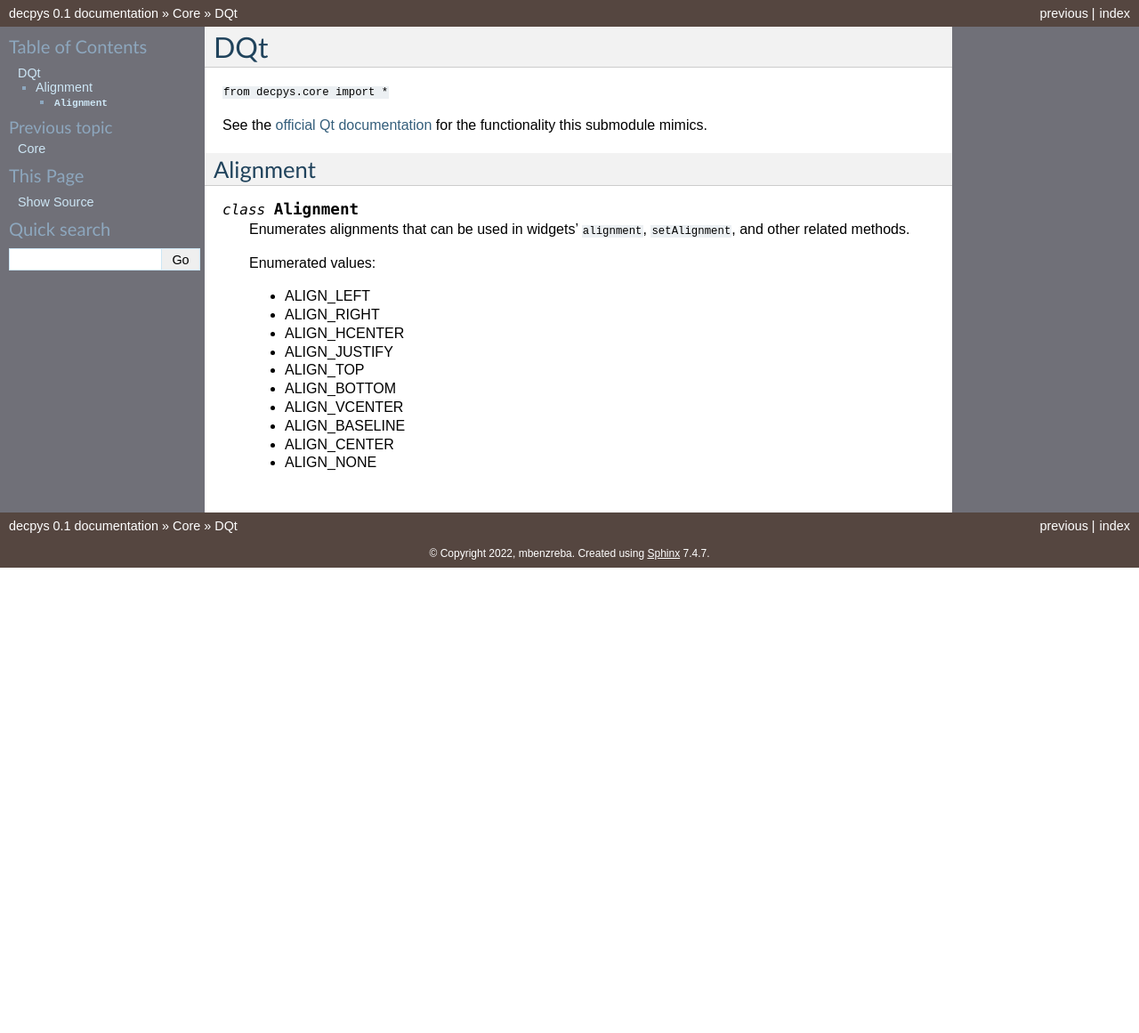
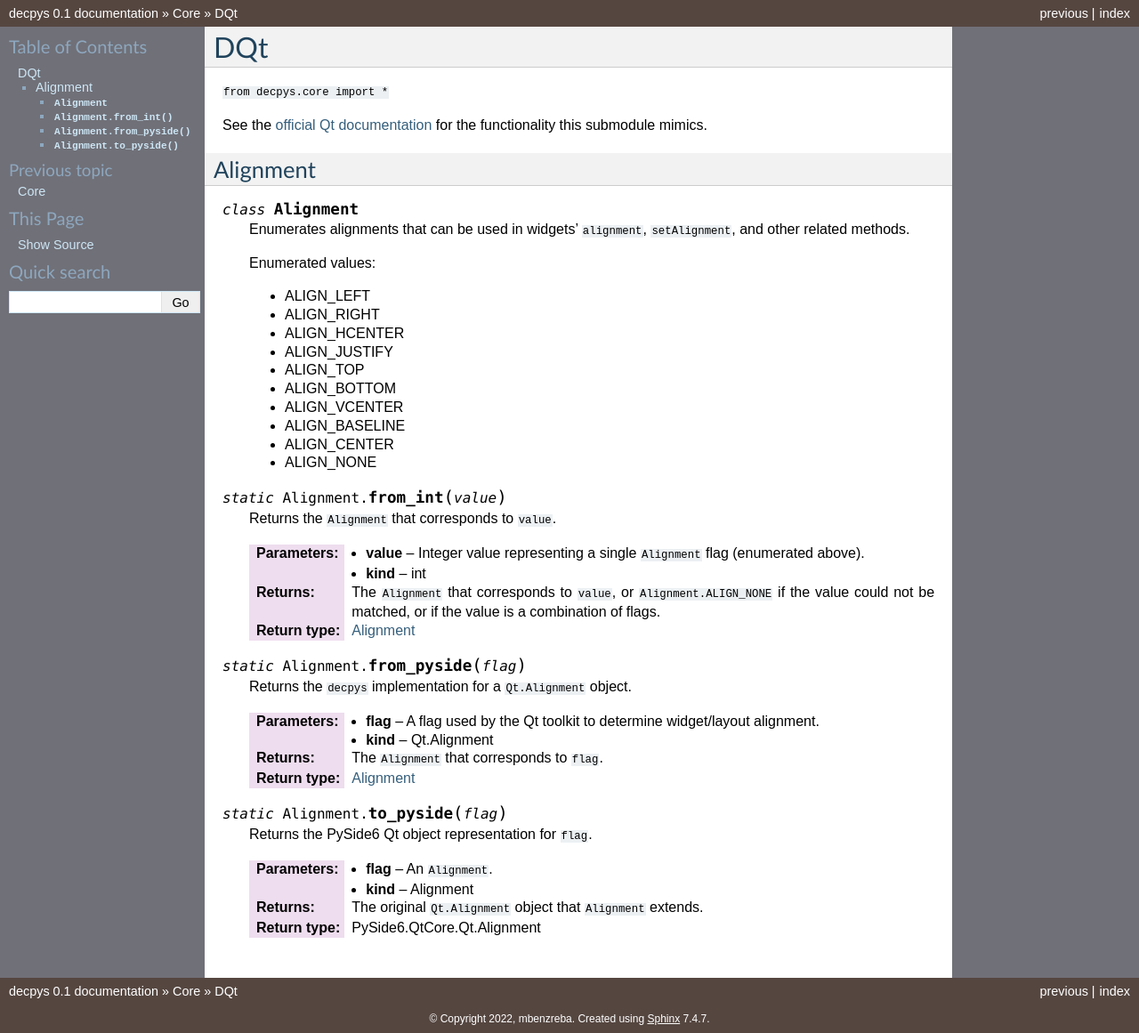
Before and after one commit to mbenzreba/decpys, a Sphinx documentation site: the page built from docs/source/core/dqt.rst, in a window 1280 px wide. Shown: the whole page at 89% size. Built offline with Sphinx 7.4.7, drawn with Linux system fonts in a browser that asks for light colours; before the commit the page ends 900 px from its top, so only the background shows below that.

Commit message:
doc Alignment methods

```diff
--- a/docs/source/core/dqt.rst
+++ b/docs/source/core/dqt.rst
@@ -27,3 +27,34 @@ Alignment
     * ALIGN_BASELINE
     * ALIGN_CENTER
     * ALIGN_NONE
+
+.. py:method:: Alignment.from_int(value)
+    :staticmethod:
+
+    Returns the ``Alignment`` that corresponds to ``value``.
+
+    :param value: Integer value representing a single ``Alignment`` flag (enumerated above).
+    :param kind: int
+    :return: The ``Alignment`` that corresponds to ``value``, or ``Alignment.ALIGN_NONE`` if the
+        value could not be matched, or if the value is a combination of flags.
+    :rtype: Alignment
+
+.. py:method:: Alignment.from_pyside(flag)
+    :staticmethod:
+
+    Returns the ``decpys`` implementation for a ``Qt.Alignment`` object.
+
+    :param flag: A flag used by the Qt toolkit to determine widget/layout alignment.
+    :param kind: Qt.Alignment
+    :return: The ``Alignment`` that corresponds to ``flag``.
+    :rtype: Alignment
+
+.. py:method:: Alignment.to_pyside(flag)
+    :staticmethod:
+
+    Returns the PySide6 Qt object representation for ``flag``.
+
+    :param flag: An ``Alignment``.
+    :param kind: Alignment
+    :return: The original ``Qt.Alignment`` object that ``Alignment`` extends.
+    :rtype: PySide6.QtCore.Qt.Alignment
```
